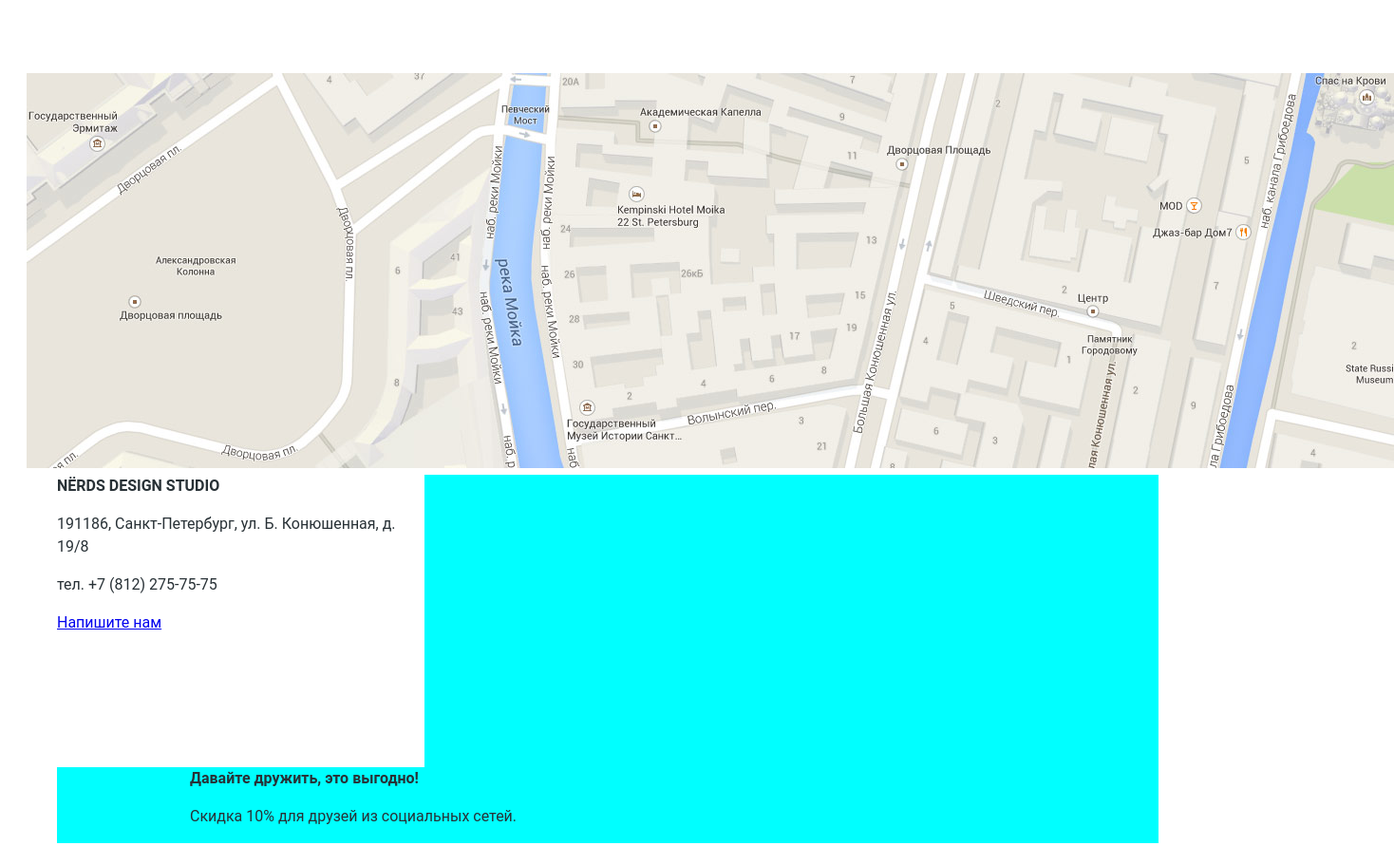
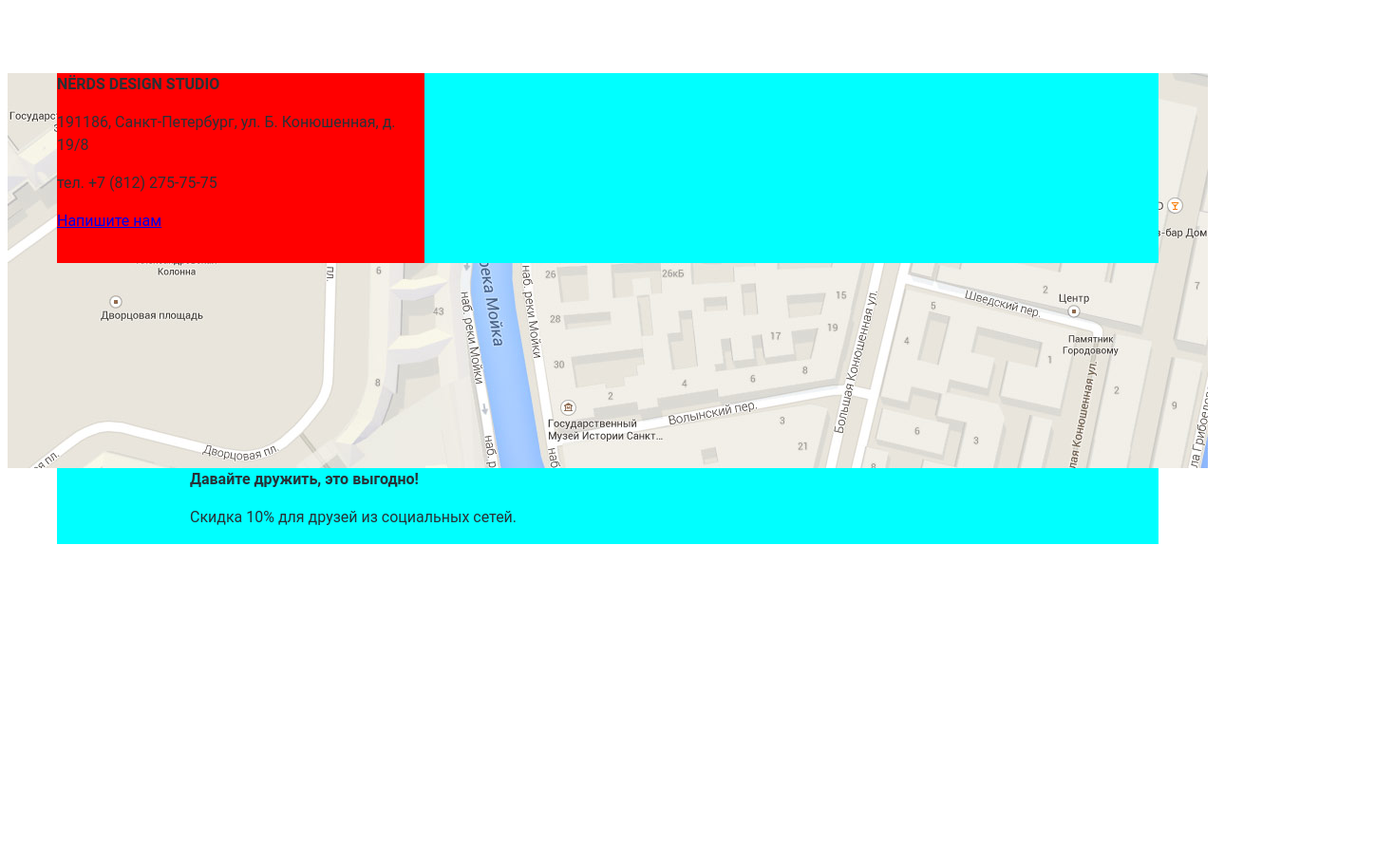
Before and after one commit to vlad3k/25008-nerds, a plain HTML site: page index.html in a window 1280 px wide. Shown: the part 1416-2307 px from the top of the page at 95% size, 1468 px wide, since content can reach past the window. After the commit the page ends 1997 px from the top, so only its background shows below. Drawn offline with Linux system fonts and the light colour scheme.

Commit message:
Nerds сетка
Пятый

```diff
--- a/css/style.css
+++ b/css/style.css
@@ -20,13 +20,12 @@ h2 {
     font-weight: bold;
 }
 
-.slogan-header{
 
-}
 
 .main-header{
     margin-bottom: 85px;
 }
+
 
 .container{
     width: 1160px;
@@ -153,16 +152,19 @@ h2 {
 }
 
 .map-address{
-    background-image: url(../img/map.jpg) no-repeat;
+    background-image: url(../img/map.jpg);
+    background-position: no-repeat;
     padding: 0 20px;
     background-size: cover;
+    height: 416px;
 
 }
 
 .address{
     width: 33.333333%;
-    min-height: 308px;
-    background: #fff;
+    height: 200px;
+    background: #f00;
+
 }
 
 .main-footer{
@@ -298,6 +300,7 @@ label{
     background-color: azure;
     display:inline-block;
     vertical-align: middle;
+    font-size: 18px;
 }
 
 .price-type-name{
@@ -309,6 +312,7 @@ label{
 .price-type-name a{
     display:inline-block;
     vertical-align: middle;
+    font-size: 14px;
 }
 
 .arrows{
@@ -321,4 +325,5 @@ label{
 .arrows a{
     display:inline-block;
     vertical-align: middle;
+    font-size: 14px;
 }
--- a/index.html
+++ b/index.html
@@ -113,7 +113,7 @@
         <footer class="main-footer">
             <div class="map-address">
 
-                <img class="map" src="img/map.jpg" alt="">
+
 
                 <div class="container">
                     <div class="address">
```
Also changed, not shown: inner.html (+1 -1 lines).
